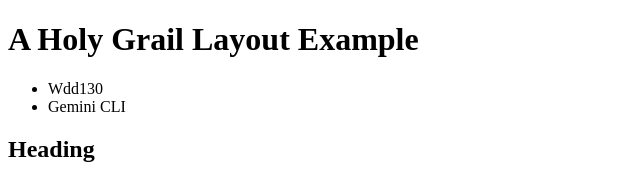
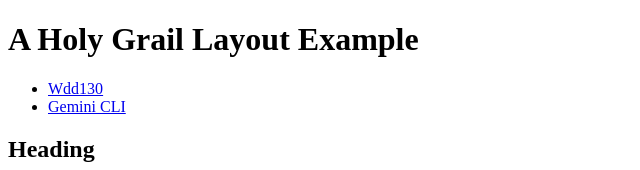
Before and after one commit to kingCosmos01/wdd130, a plain HTML site: page week02/holygrail.html in a window 1280 px wide. Shown: the top 170 px of the page, without its empty margins (0-640 px from the left). Drawn offline with Linux system fonts and the light colour scheme.

Commit message:
Holygrail.html: Edit Nav links

```diff
--- a/week02/holygrail.html
+++ b/week02/holygrail.html
@@ -14,8 +14,8 @@
     </header>
     <nav>
         <ul>
-            <li><a href="https://kingcosmos01.github.io/wdd130/"></a>Wdd130</li>
-            <li><a href="https://github.com/google-gemini/gemini-cli?tab=readme-ov-file"></a>Gemini CLI</li>
+            <li><a href="https://kingcosmos01.github.io/wdd130/">Wdd130</a></li>
+            <li><a href="https://github.com/google-gemini/gemini-cli?tab=readme-ov-file">Gemini CLI</a></li>
         </ul>
     </nav>
     <main>
```
